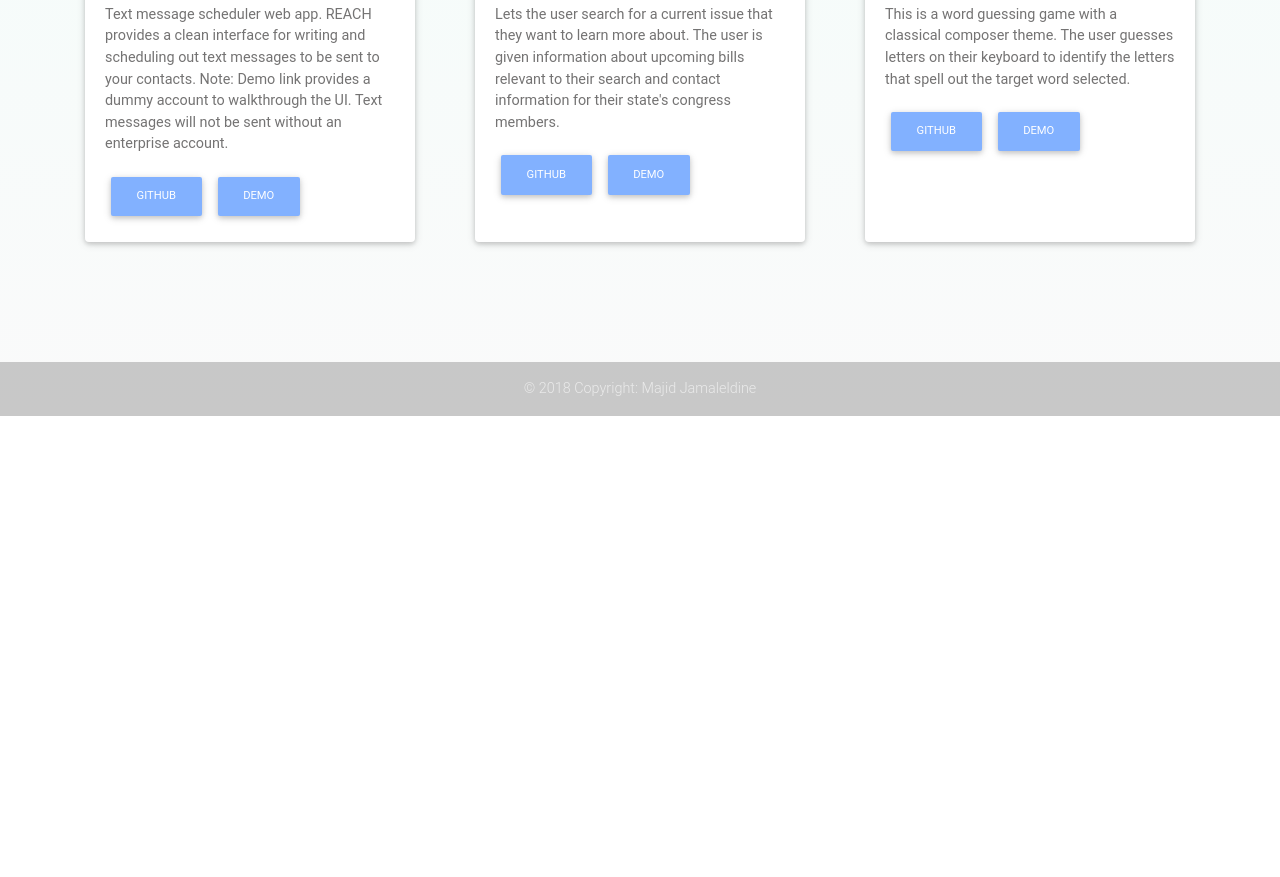
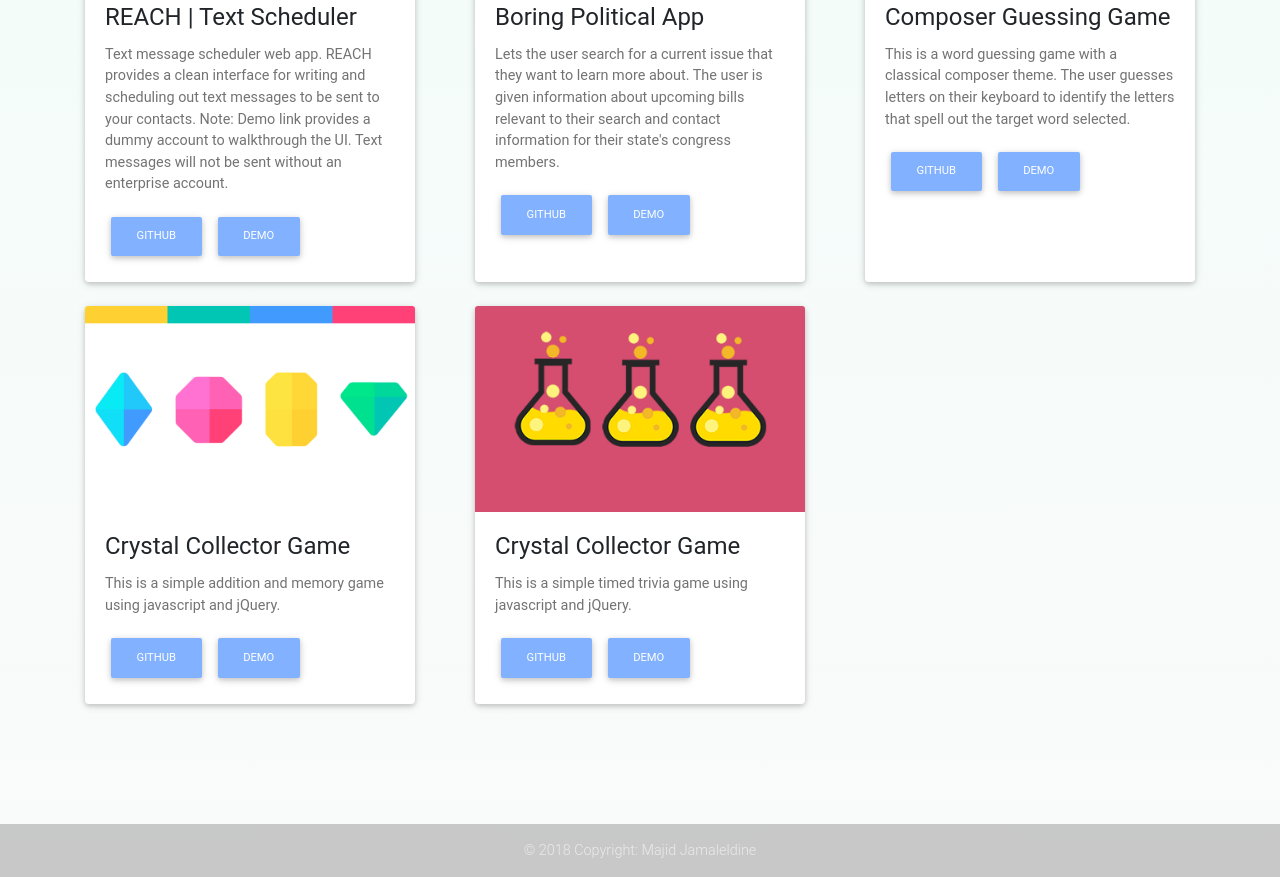
Before and after one commit to MajidJ/portfolio, a website: page index.html in a window 1280 px wide. Shown: the part 1004-1881 px from the top of the page. Before the commit the page ends 1420 px from the top, so only its background shows below. Drawn offline with nearby package versions, Linux system fonts and the light colour scheme.

Commit message:
added two more project cards to portfolio

```diff
--- a/index.html
+++ b/index.html
@@ -21,11 +21,17 @@
                 <h1 class="text-white">Majid Jamaleldine's Portfolio</h1>
                 <span class="text-muted">
                     <ul>
-                        <a href="#about">
+                        <!-- <a href="#about">
                             <li>About Me</li>
-                        </a>
+                        </a> -->
                         <a href="#projects">
                             <li>Projects</li>
+                        </a>
+                        <a href="https://github.com/Taxlife" target="_blank">
+                            <li>Github <i class="fas fa-external-link-alt"></i></li>
+                        </a>
+                        <a href="https://www.linkedin.com/in/majid-jamaleldine-58327b41/" target="_blank">
+                            <li>LinkedIn <i class="fas fa-external-link-alt"></i></li>
                         </a>
                     </ul>
                 </span>
@@ -60,7 +66,7 @@
 
                                 <!--Grid column-->
                                 <div class="col-md-7 text-left mb-4 card-up">
-                                    <div class="card p-5">
+                                    <div class="card p-5 ">
                                         <h1><strong>Majid Jamaleldine</strong></h4>
                                         <h2 class="mb-4">UI/UX Developer</h2>
                                         <p>
@@ -72,6 +78,7 @@
                                         <p>
                                             I'm currently completing the University of Minnesota's Full Stack Development Boot Camp and I have an interest in building clean, responsive applicaitons and focusing on UI/UX development.
                                         </p>
+                                        <p>Email: majid.jamaleldine@gmail.com</p>
                                         <div class="pl-4 pt-3 flex-center">
                                             <a class="fb-ic" href="https://github.com/Taxlife" target="_blank">
                                                 <i class="fab fa-github fa-lg section-text mr-md-5 mr-3 fa-2x"></i>
@@ -116,6 +123,7 @@
                         <i class="fa fa-caret-down"></i>
                     </div>
                 </div>
+                <!-- Start Card Deck Row -->
                 <div class="row">
                     <!-- div.card-deck>div.card.mb-4*3>div.view.overlay>img.card-image-top[src=""]+a[href="#"]>div.mask.rgba-white-slight^^div.card-body>h4.card-title+p.card-text+button.btn.btn-light-blue.btn-md{View} -->
                     <div class="card-deck animated fadeInUp">
@@ -173,8 +181,45 @@
                                 </div>
                             </div>
                         </div>
+                        <div class="col-md-6 col-lg-4 mb-4">
+                            <div class="card max-h hoverable">
+                                <div class="view overlay">
+                                    <img src="./assets/images/crystals.png" alt="" class="card-img-top">
+                                    <a href="https://github.com/Taxlife/Crystals-Collector-Game" target="_blank">
+                                        <div class="mask rgba-white-slight"></div>
+                                    </a>
+                                </div>
+                                <div class="card-body">
+                                    <h4 class="card-title">Crystal Collector Game</h4>
+                                    <p class="card-text">
+                                        This is a simple addition and memory game using javascript and jQuery.
+                                    </p>
+                                    <a href="https://github.com/Taxlife/Crystals-Collector-Game" target="_blank" class="btn btn-light-blue btn-md">Github</a>
+                                    <a href="https://taxlife.github.io/Crystals-Collector-Game/" target="_blank" class="btn btn-light-blue btn-md">Demo</a>
                                 </div>
                             </div>
+                        </div>
+                        <div class="col-md-6 col-lg-4 mb-4">
+                            <div class="card max-h hoverable">
+                                <div class="view overlay">
+                                    <img src="./assets/images/flask.png" alt="" class="card-img-top">
+                                    <a href="https://github.com/Taxlife/TriviaGame" target="_blank">
+                                        <div class="mask rgba-white-slight"></div>
+                                    </a>
+                                </div>
+                                <div class="card-body">
+                                    <h4 class="card-title">Crystal Collector Game</h4>
+                                    <p class="card-text">
+                                        This is a simple timed trivia game using javascript and jQuery.
+                                    </p>
+                                    <a href="https://github.com/Taxlife/TriviaGame" target="_blank" class="btn btn-light-blue btn-md">Github</a>
+                                    <a href="https://taxlife.github.io/TriviaGame/" target="_blank" class="btn btn-light-blue btn-md">Demo</a>
+                                </div>
+                            </div>
+                        </div>
+                    </div>
+                </div>
+                <!-- End Card Deck Row -->
             </div>
         </main>
     </div>
```
Also changed, not shown: assets/images/crystals.png (added), assets/images/flask.png (added). Lines whose indentation alone changed are shown as unchanged.
